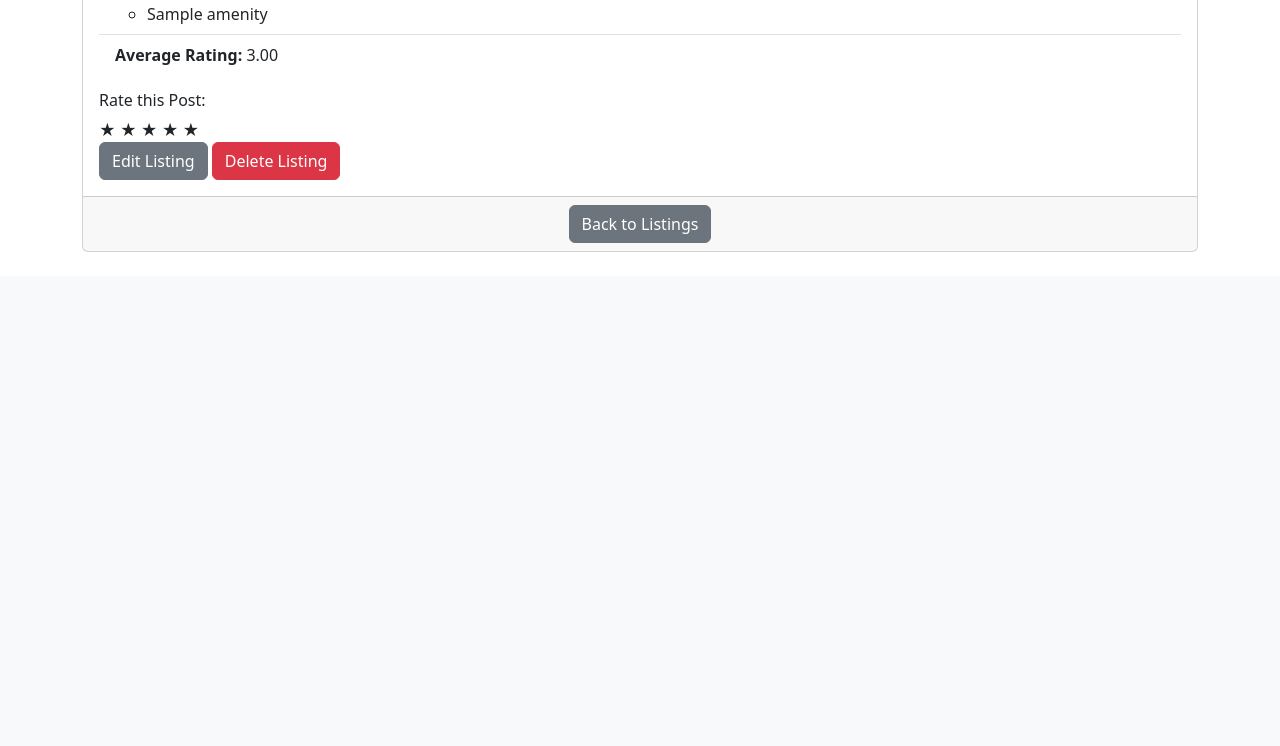
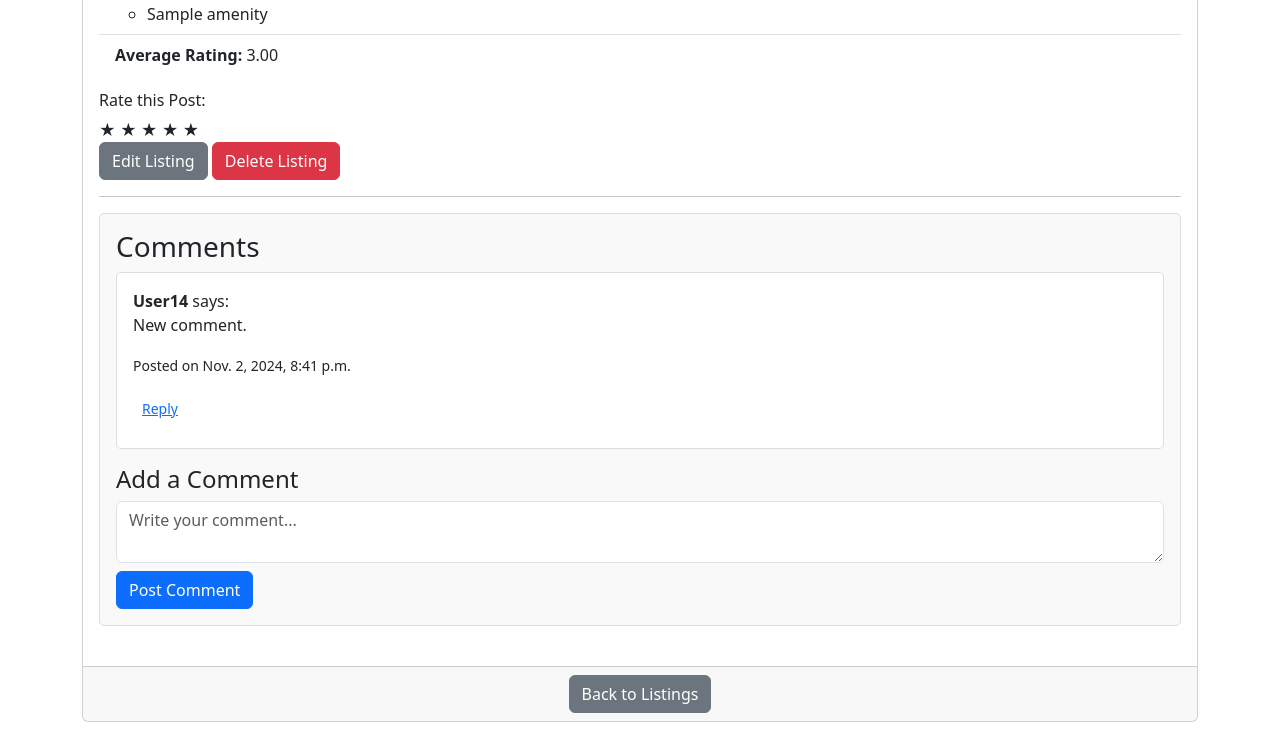
Before and after one commit to gcivil-nyu-org/fall24-monday-team3, a Django app: page /rentals/apartment/1/ in a window 1280 px wide. Shown: the part 1213-1959 px from the top of the page. Before the commit the page ends 1465 px from the top, so only its background shows below. Run offline with Django 5.2, Linux system fonts and the light colour scheme; a user stored in the database is signed in; data comes from the database, SQL or seed files in the repository; both versions use the stored data as it was after the commit; tables that the repository leaves empty hold one stand-in row (values such as "Sample post").

Commit message:
Added comments

```diff
--- a/rentals/forms.py
+++ b/rentals/forms.py
@@ -2,6 +2,7 @@
 
 from django import forms
 from .models import ApartmentPost, ApartmentImage
+from .models import Comment
 
 
 class ApartmentPostForm(forms.ModelForm):
@@ -20,3 +21,9 @@ class ApartmentImageForm(forms.ModelForm):
         widgets = {
             'image': forms.FileInput(attrs={'accept': 'image/*'}),
         }
+
+
+class CommentForm(forms.ModelForm):
+    class Meta:
+        model = Comment
+        fields = ['content']
--- a/rentals/models.py
+++ b/rentals/models.py
@@ -45,3 +45,20 @@ class Rating(models.Model):
 
     def __str__(self):
         return f"{self.user.username}'s rating for {self.post.title}"
+
+
+class Comment(models.Model):
+    post = models.ForeignKey(ApartmentPost, on_delete=models.CASCADE, related_name='comments')
+    user = models.ForeignKey(settings.AUTH_USER_MODEL, on_delete=models.CASCADE)
+    content = models.TextField()
+    created_at = models.DateTimeField(auto_now_add=True)
+
+    # New field to allow nested comments
+    parent = models.ForeignKey('self', null=True, blank=True, related_name='replies', on_delete=models.CASCADE)
+
+    def __str__(self):
+        return f"Comment by {self.user} on {self.post.title}"
+
+    @property
+    def is_reply(self):
+        return self.parent is not None
--- a/rentals/templates/rentals/apartment_detail.html
+++ b/rentals/templates/rentals/apartment_detail.html
@@ -72,6 +72,37 @@
             </ul>
             <a href="{% url 'update_apartment_post' pk=apartment.pk %}" class="btn btn-secondary">Edit Listing</a>
             <a href="{% url 'delete_apartment_post' pk=apartment.pk %}" class="btn btn-danger">Delete Listing</a>
+        </div>
+        <hr>
+        <div class="comments-section p-3 mb-4" style="border: 1px solid #ddd; background-color: #f9f9f9; border-radius: 5px;">
+            <h3>Comments</h3>
+
+                         <!-- Display Existing Comments -->
+                         {% if comments %}
+                         <!-- Display Top-Level Comments Only -->
+                         {% for comment in comments %}
+                             {% if not comment.parent %}  <!-- Only display comments with no parent -->
+                                 {% include "rentals/comment.html" with comment=comment %}
+                             {% endif %}
+                         {% endfor %}
+                     {% else %}
+                         <p>No comments yet. Be the first to comment!</p>
+                     {% endif %}
+
+
+                          <!-- Add New Comment Form -->
+                          <h4>Add a Comment</h4>
+                          {% if request.user.is_authenticated %}
+                              <form method="POST" action="{% url 'create_comment' pk=apartment.pk %}">
+                                  {% csrf_token %}
+                                  <textarea name="content" class="form-control" rows="2" maxlength="2000"
+                                            placeholder="Write your comment..."
+                                            style="resize: vertical; min-height: 50px; max-height: 100px; overflow-y: auto;"></textarea>
+                                  <button type="submit" class="btn btn-primary mt-2">Post Comment</button>
+                              </form>
+                          {% else %}
+                              <p><a href="{% url 'login' %}">Log in</a> to add a comment.</p>
+                          {% endif %}
         </div>
     </div>
     <div class="card-footer text-center">
--- /dev/null
+++ b/rentals/templates/rentals/comment.html
@@ -0,0 +1,30 @@
+
+<!-- rentals/templates/rentals/comment.html -->
+<div class="comment mb-3 p-3" style="border: 1px solid #ddd; border-radius: 5px; background-color: #fff;">
+    <strong>{{ comment.user.username }}</strong> says:
+    <p>{{ comment.content }}</p>
+    <p><small>Posted on {{ comment.created_at }}</small></p>
+
+     <!-- Reply and Delete Options -->
+    <button class="btn btn-sm btn-link reply-toggle" data-comment-id="{{ comment.id }}">Reply</button>
+    {% if request.user == comment.user %}
+        <a href="{% url 'delete_comment' comment_id=comment.id %}" class="btn btn-sm btn-link text-danger">Delete</a>
+    {% endif %}
+
+    <!-- Reply form, hidden by default, shown when clicking Reply -->
+    <div class="reply-form" id="reply-form-{{ comment.id }}" style="display: none; margin-top: 10px;">
+        <form method="POST" action="{% url 'create_comment' pk=comment.post.pk %}">
+            {% csrf_token %}
+            <textarea name="content" class="form-control" rows="2" style="resize: vertical; min-height: 20px; max-height: 50px; overflow-y: auto;" placeholder="Write your comment..."></textarea>
+            <input type="hidden" name="parent_id" value="{{ comment.id }}">
+            <button type="submit" class="btn btn-primary btn-sm mt-1">Post Reply</button>
+        </form>
+    </div>
+
+     <!-- Display replies in a single nested box -->
+     <div class="replies ml-4 mt-2" style="border-left: 2px solid #ddd; padding-left: 15px;">
+        {% for reply in comment.replies.all %}
+            {% include "rentals/comment.html" with comment=reply %}
+        {% endfor %}
+    </div>
+</div>
--- a/rentals/urls.py
+++ b/rentals/urls.py
@@ -7,10 +7,12 @@ urlpatterns = [
     path('create/', views.create_apartment_post, name='create_apartment_post'),
     path('', views.apartment_list, name='apartment_list'),
     path('apartment/<int:pk>/', views.apartment_detail, name='apartment_detail'),
+    path('apartment/<int:pk>/comment/', views.create_comment, name='create_comment'),  #Create comment
     path('apartment/<int:pk>/edit/', views.update_apartment_post, name='update_apartment_post'),  # Update view
     path('apartment/<int:pk>/delete/', views.delete_apartment_post, name='delete_apartment_post'),  # Delete view
     path('<int:post_id>/rate/', views.rate_post, name='rate_post'),
     path('search/', views.search_apartments, name='search_apartments'),
     path('<int:post_id>/rate/clear/', views.clear_rating, name='clear_rating'),
+    path('comment/<int:comment_id>/delete/', views.delete_comment, name='delete_comment'),
     # You can add more URL patterns here, such as detail views
 ]
--- a/rentals/views.py
+++ b/rentals/views.py
@@ -1,10 +1,11 @@
 from django.shortcuts import render, redirect, get_object_or_404
-from .forms import ApartmentPostForm, ApartmentImageForm
-from .models import ApartmentImage, ApartmentPost, Rating
+from .forms import ApartmentPostForm, ApartmentImageForm, CommentForm
+from .models import ApartmentImage, ApartmentPost, Rating , Comment
 from django.contrib import messages
 from django.contrib.auth.decorators import login_required
 from django.http import JsonResponse
 from django.db.models import Avg
+from django.urls import reverse
 # import PIL
 
 
@@ -28,10 +29,15 @@ def apartment_detail(request, pk):
         except Rating.DoesNotExist:
             pass
 
+    comments = apartment.comments.all()  # Load comments for display
+    form = CommentForm()  # Empty form for the template
+
     context = {
         'apartment': apartment,
         'user_rating': user_rating,
-        'images': apartment.images.all()
+        'images': apartment.images.all(),
+        'comments': comments,
+        'form': form,
     }
     return render(request, 'rentals/apartment_detail.html', context)
 
@@ -146,3 +152,34 @@ def search_apartments(request):
         results = ApartmentPost.objects.all()
 
     return render(request, 'rentals/search_results.html', {'results': results, 'query': query})
+
+
+@login_required(login_url='/users/login/')
+def create_comment(request, pk):
+    post = get_object_or_404(ApartmentPost, pk=pk)
+    parent_id = request.POST.get('parent_id')
+    parent_comment = None
+
+    # Check if this comment is a reply to another comment
+    if parent_id:
+        parent_comment = Comment.objects.get(id=parent_id)
+
+    if request.method == "POST":
+        form = CommentForm(request.POST)
+        if form.is_valid():
+            comment = form.save(commit=False)
+            comment.post = post
+            comment.user = request.user
+            comment.parent = parent_comment  # Set parent if it's a reply
+            comment.save()
+            return redirect('apartment_detail', pk=post.pk)
+
+    return redirect('apartment_detail', pk=pk)
+
+
+@login_required(login_url='/users/login/')
+def delete_comment(request, comment_id):
+    comment = get_object_or_404(Comment, id=comment_id)
+    if request.user == comment.user:  # Ensure only the comment author can delete
+        comment.delete()
+    return redirect('apartment_detail', pk=comment.post.pk)
```
Also changed, not shown: db.sqlite3, media/apartment_images/71463d390f5bcb67e42e4f181ec1e52c.jpg (added), rentals/migrations/0003_alter_amenity_id_alter_apartmentimage_id_and_more.py (added), users/migrations/0002_alter_user_first_name_alter_user_id.py (added), 3 other files.
